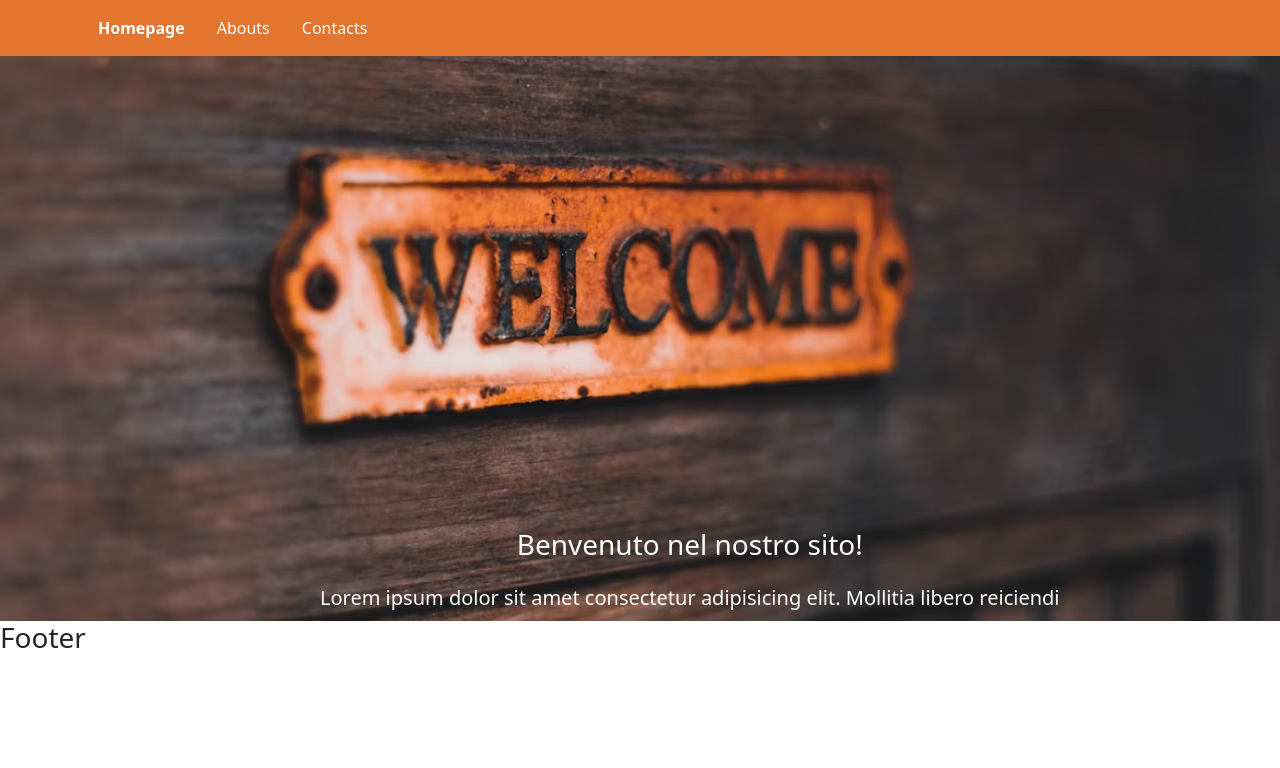
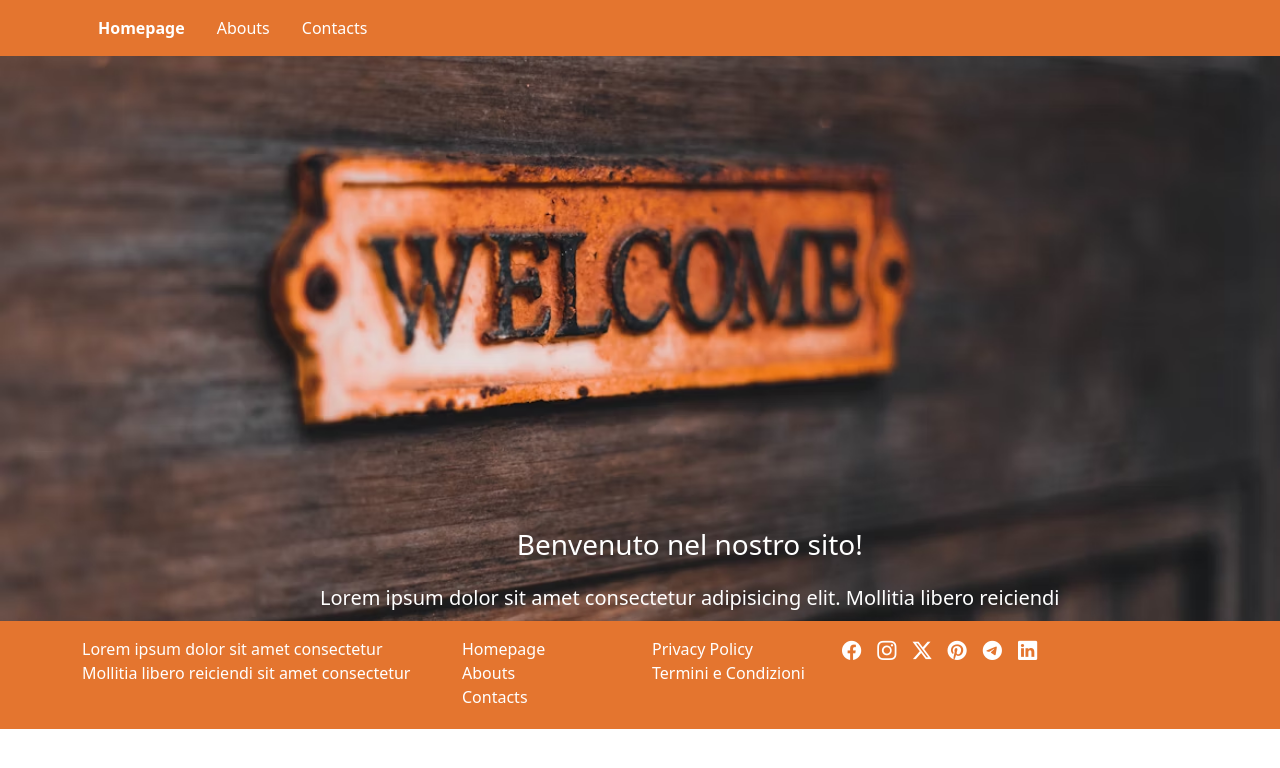
Before and after one commit to VincenzoLivigni/react-router, a React (Vite) app: page / in a window 1280 px wide. Shown: the top 768 px of the page. Built offline with nearby package versions, Linux system fonts and the light colour scheme.

Commit message:
Add footer markup and import the component into pages

```diff
--- a/package.json
+++ b/package.json
@@ -12,6 +12,7 @@
   "dependencies": {
     "axios": "^1.13.2",
     "bootstrap": "^5.3.8",
+    "bootstrap-icons": "^1.13.1",
     "react": "^19.2.0",
     "react-dom": "^19.2.0",
     "react-router-dom": "^7.9.6"
--- a/src/components/Footer.jsx
+++ b/src/components/Footer.jsx
@@ -0,0 +1,77 @@
+import { Link } from 'react-router-dom';
+
+export default function Footer() {
+    return (
+        <footer>
+            <div className="container pt-3 pb-1">
+                <div className="row">
+                    <div className="col-4">
+                        <p>Lorem ipsum dolor sit amet consectetur Mollitia libero reiciendi sit amet consectetur</p>
+                    </div>
+
+                    <div className="col-2">
+                        <ul className="list-unstyled">
+                            <li className="nav-item">
+                                <Link className="nav-link" aria-current="page" to="/">Homepage</Link>
+                            </li>
+                            <li className="nav-item">
+                                <Link className="nav-link" to="/abouts">Abouts</Link>
+                            </li>
+                            <li className="nav-item">
+                                <Link className="nav-link" to="/contacts">Contacts</Link>
+                            </li>
+                        </ul>
+                    </div>
+
+                    <div className="col-2">
+                        <ul className="list-unstyled">
+                            <li className="nav-item">
+                                <Link className="nav-link" aria-current="page" to="#">Privacy Policy</Link>
+                            </li>
+                            <li className="nav-item">
+                                <Link className="nav-link" to="#">Termini e Condizioni</Link>
+                            </li>
+                        </ul>
+                    </div>
+
+                    <div className="social col-4">
+                        <ul className="list-unstyled d-flex gap-3">
+                            <li className="nav-item">
+                                <Link className="nav-link" to="#">
+                                    <i className="bi bi-facebook"></i>
+                                </Link>
+                            </li>
+                            <li className="nav-item">
+                                <Link className="nav-link" aria-current="page" to="#">
+                                    <i className="bi bi-instagram"></i>
+                                </Link>
+                            </li>
+                            <li className="nav-item">
+                                <Link className="nav-link" to="#">
+                                    <i class="bi bi-twitter-x"></i>
+                                </Link>
+                            </li>
+                            <li className="nav-item">
+                                <Link className="nav-link" to="#">
+                                    <i class="bi bi-pinterest"></i>
+                                </Link>
+                            </li>
+                            <li className="nav-item">
+                                <Link className="nav-link" to="#">
+                                    <i class="bi bi-telegram"></i>
+                                </Link>
+                            </li>
+                            <li className="nav-item">
+                                <Link className="nav-link" to="#">
+                                    <i class="bi bi-linkedin"></i>
+                                </Link>
+                            </li>
+                        </ul>
+                    </div>
+
+                </div>
+            </div>
+
+        </footer>
+    )
+}
--- a/src/index.css
+++ b/src/index.css
@@ -1,7 +1,15 @@
 @import url("bootstrap");
+@import url("bootstrap-icons");
+
+
+i {
+  color: white;
+  font-size: 1.2rem;
+}
 
 /* header */
-nav {
+nav,
+footer {
   background-color: #e4752f;
 }
 
@@ -32,3 +40,8 @@ img {
   top: 60%;
   left: 25%
 }
+
+/* footer */
+footer {
+  color: white;
+}
--- a/src/pagine/Abouts.jsx
+++ b/src/pagine/Abouts.jsx
@@ -1,4 +1,5 @@
 import Header from "../components/Header";
+import Footer from '../components/Footer';
 
 export default function Abouts() {
     return (
@@ -9,9 +10,8 @@ export default function Abouts() {
                 <h1>Abouts</h1>
             </main>
 
-            <footer>
-                <h3>Footer</h3>
-            </footer>
+            <Footer />
+
         </>
     )
 }
--- a/src/pagine/Contacts.jsx
+++ b/src/pagine/Contacts.jsx
@@ -1,4 +1,5 @@
 import Header from "../components/Header";
+import Footer from '../components/Footer';
 
 export default function Contacts() {
     return (
@@ -9,9 +10,7 @@ export default function Contacts() {
                 <h1>Contacts</h1>
             </main>
 
-            <footer>
-                <h3>Footer</h3>
-            </footer>
+            <Footer />
         </>
     )
 }
--- a/src/pagine/HomePage.jsx
+++ b/src/pagine/HomePage.jsx
@@ -1,4 +1,5 @@
 import Welcome from '../assets/img/photo-1645397925452-dfc04a653d13.avif'
+import Footer from '../components/Footer';
 import Header from "../components/Header";
 
 export default function HomePage() {
@@ -18,9 +19,7 @@ export default function HomePage() {
                 </>
             </main>
 
-            <footer>
-                <h3>Footer</h3>
-            </footer>
+            <Footer />
         </>
     )
 }
```
Also changed, not shown: 1 other file (tests, documents, lock files or other folders).
